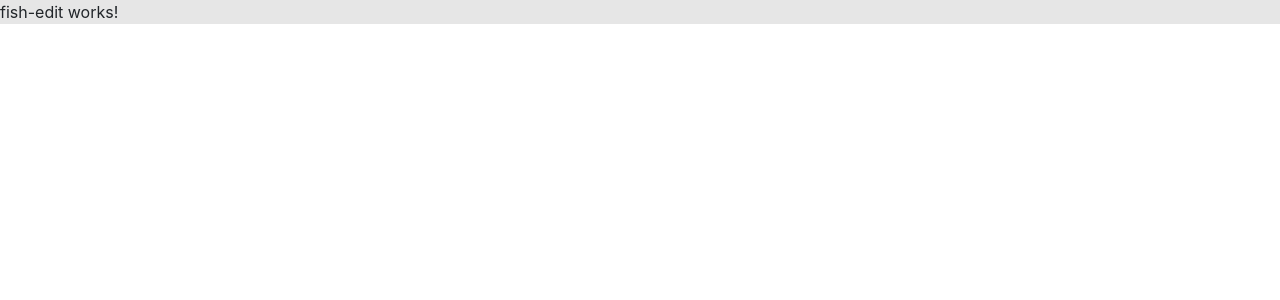
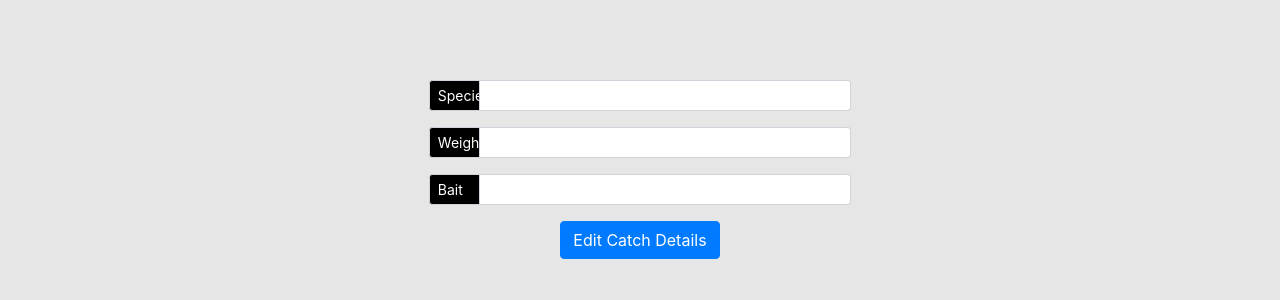
Before and after one commit to MCombs-92/Fishing-Records-Frontend, an Angular app: page /fish/edit/1 in a window 1280 px wide. Shown: the top 300 px of the page. Built offline with nearby package versions, Linux system fonts and the light colour scheme; no server answers.

Commit message:
Competed Edit functionality for fish model, styling also completed for the time being

```diff
--- a/src/app/Fish/fish-edit/fish-edit.component.css
+++ b/src/app/Fish/fish-edit/fish-edit.component.css
@@ -0,0 +1,33 @@
+#container {
+    width: 100%;
+    height: 100vh;
+}
+
+#head {
+    text-align: center;
+    margin-bottom: 3vh;
+}
+
+#head h2 {
+    font-weight: bold;
+    font-size: 30pt;
+}
+
+#content {
+    width: 33%;
+    margin: auto;
+    padding-top: 10vh;
+
+}
+
+#content label {
+    background-color: black;
+    color: white;
+    width: 4vw;
+}
+
+#function {
+    width: 50%;
+    margin: auto;
+    text-align: center;
+}
--- a/src/app/Fish/fish-edit/fish-edit.component.html
+++ b/src/app/Fish/fish-edit/fish-edit.component.html
@@ -1,3 +1,30 @@
-<p>
-  fish-edit works!
-</p>
+<div id = "container">
+    <div id = "content">
+
+          <div class="input-group input-group-sm mb-3">
+              <div class="input-group-prepend">
+                <label class="input-group-text" for="Species">Species</label>
+              </div>
+              <input [(ngModel)]="fish.Species" name="Species" type="text" class="form-control" id="Species">
+          </div>
+
+          <div class="input-group input-group-sm mb-3">
+              <div class="input-group-prepend">
+                <label class="input-group-text" for="Weight">Weight</label>
+              </div>
+              <input [(ngModel)]="fish.Weight" name="Weight" type="text" class="form-control" id="Weight">
+          </div>
+
+          <div class="input-group input-group-sm mb-3">
+              <div class="input-group-prepend">
+                <label class="input-group-text" for="Bait">Bait</label>
+              </div>
+              <input [(ngModel)]="fish.Bait" name="Bait" type="text" class="form-control" id="Bait">
+          </div>
+
+          <div id="function">
+              <button (click)="change()" class="btn btn-primary">Edit Catch Details</button>
+          </div>
+
+      </div>
+</div>
--- a/src/app/Fish/fish-edit/fish-edit.component.ts
+++ b/src/app/Fish/fish-edit/fish-edit.component.ts
@@ -1,15 +1,38 @@
 import { Component, OnInit } from '@angular/core';
+import { Router, ActivatedRoute } from '@angular/router';
+import { Fish } from '../fish';
+import { FishService } from '../fish.service';
+
 
 @Component({
   selector: 'app-fish-edit',
   templateUrl: './fish-edit.component.html',
   styleUrls: ['./fish-edit.component.css']
 })
+
+
 export class FishEditComponent implements OnInit {
 
-  constructor() { }
+  fish: Fish = new Fish;
+
+  change(): void {
+    this.fshsvc.change(this.fish).subscribe(resp=> {
+      console.log(resp);
+      this.router.navigateByUrl("/fish/list");
+    })
+  }
+
+  constructor(
+    private fshsvc: FishService,
+    private route: ActivatedRoute,
+    private router: Router
+  ) { }
 
   ngOnInit() {
+    let id = this.route.snapshot.params.id;
+    this.fshsvc.get(id).subscribe(resp=> {
+      this.fish = resp;
+    })
   }
 
 }
--- a/src/app/Fish/fish-list/fish-list.component.html
+++ b/src/app/Fish/fish-list/fish-list.component.html
@@ -14,11 +14,15 @@
             <th>Species</th>
             <th>Weight</th>
             <th>Bait</th>
+            <th>Actions</th>
           </tr>
           <tr *ngFor="let f of fish">
             <td>{{ f.Species }}</td>
             <td>{{ f.Weight }}</td>
             <td>{{ f.Bait }}</td>
+            <td>
+              <span><a routerLink="/fish/edit/{{f.Id}}">Edit Record</a></span>
+            </td>
           </tr>
         </table>
       </div>
```
